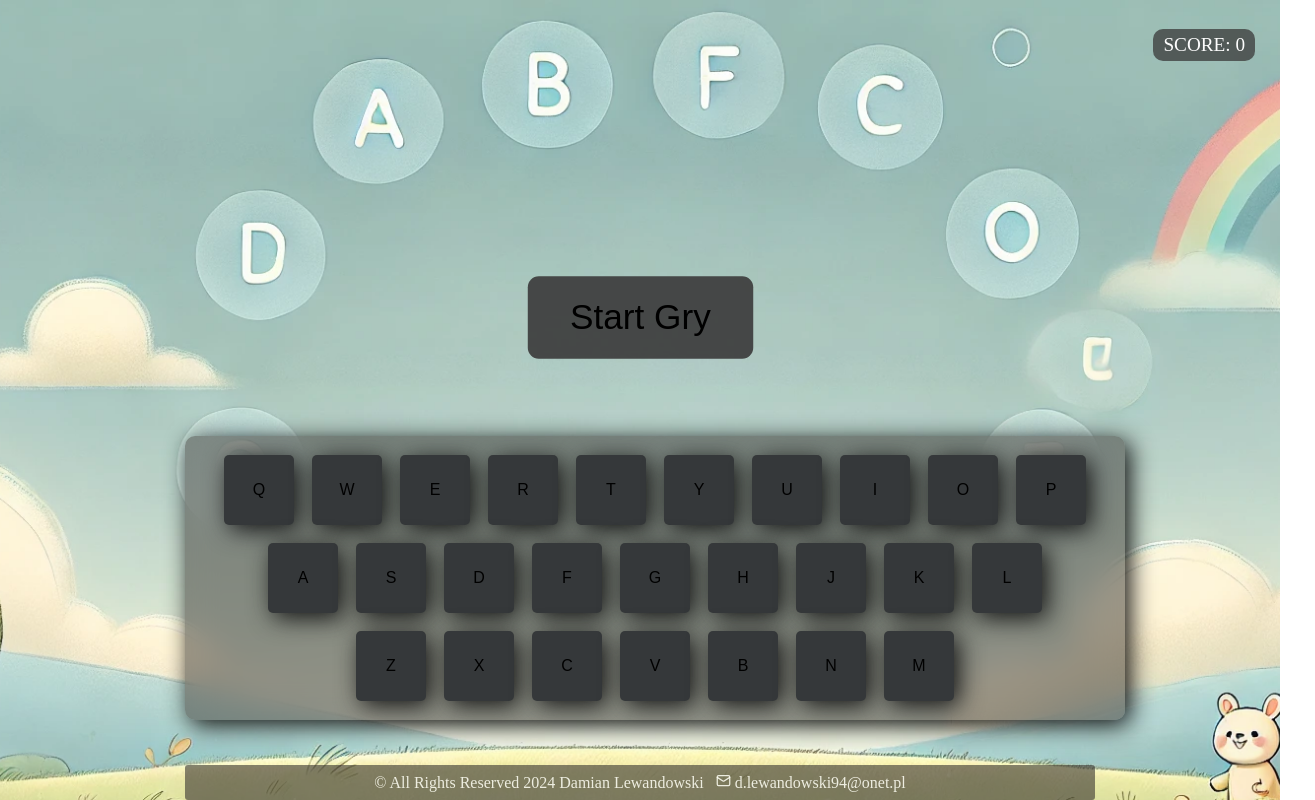
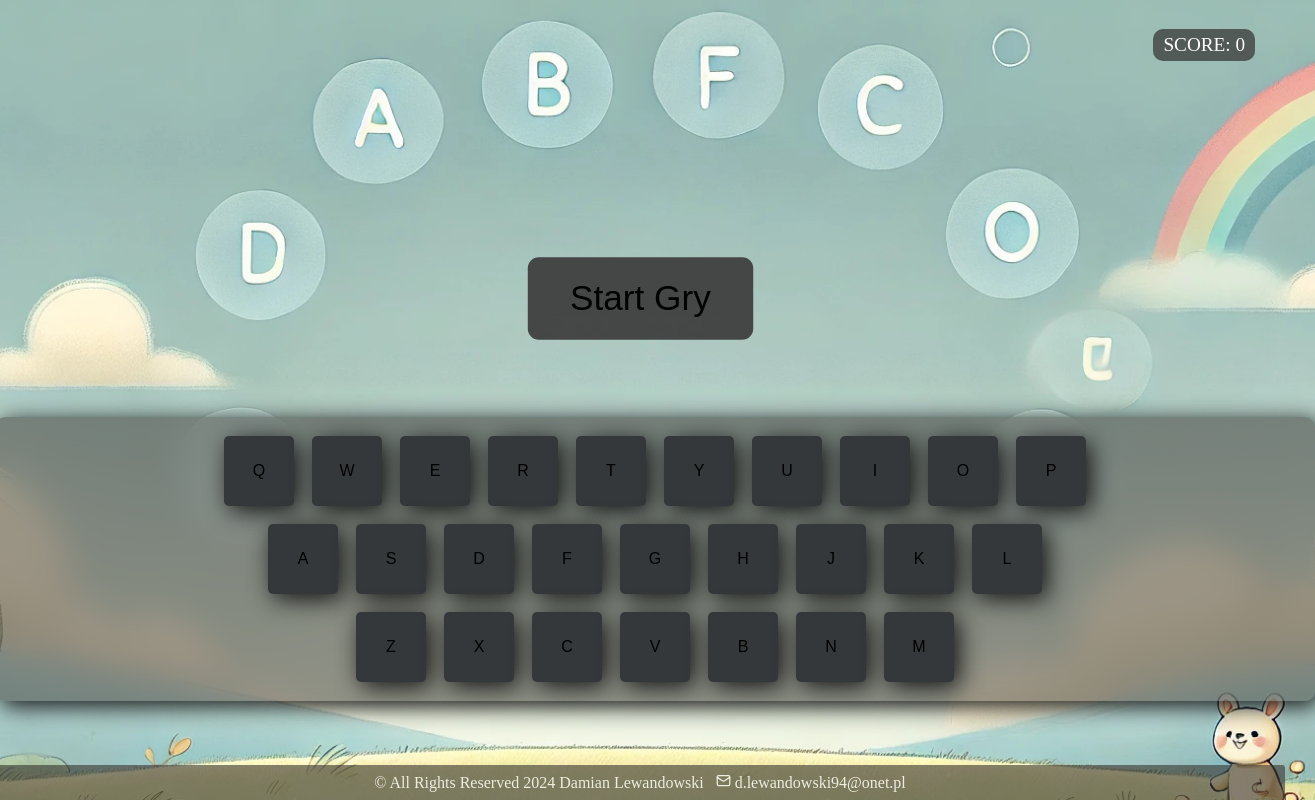
Before and after one commit to dalewandowski/RandomLetterApp, a React (Vite) app: page / in a window 1280 px wide. Shown: the whole page, 1315 px wide, since content can reach past the window. Built offline with nearby package versions, Linux system fonts and the light colour scheme.

Commit message:
create new branch

```diff
--- a/src/Components/Footer/Footer.jsx
+++ b/src/Components/Footer/Footer.jsx
@@ -3,13 +3,13 @@ import style from "./footer.module.css";
 
 function Footer() {
   return (
-    <div className={style.footer}>
+    <footer className={style.footer}>
       <p className={style.textFooter}>
         &copy; All Rights Reserved {new Date().getFullYear()} Damian Lewandowski
         &nbsp;&nbsp;
         <Mail size={15} /> d.lewandowski94@onet.pl{" "}
       </p>
-    </div>
+    </footer>
   );
 }
 
--- a/src/Components/Footer/footer.module.css
+++ b/src/Components/Footer/footer.module.css
@@ -3,6 +3,7 @@
   background-color: rgba(56, 53, 48, 0.6);
   text-align: center;
   height: 25px;
+  width: 100vw;
   display: flex;
   justify-content: center;
   align-items: center;
--- a/src/Components/Keyboard/Keyboard.jsx
+++ b/src/Components/Keyboard/Keyboard.jsx
@@ -10,6 +10,7 @@ function Keyboard({ randomLetter, isGameStarted, onClick }) {
   ]);
 
   return (
+    <div>
       <motion.div
         initial={{ x: -2000 }}
         animate={{ x: 0 }}
@@ -34,6 +35,7 @@ function Keyboard({ randomLetter, isGameStarted, onClick }) {
           </div>
         ))}
       </motion.div>
+    </div>
   );
 }
 
--- a/src/Components/RandomLetter/RandomLetter.jsx
+++ b/src/Components/RandomLetter/RandomLetter.jsx
@@ -80,7 +80,8 @@ function RandomLetter() {
   }, [randomLetter]);
 
   return (
-    <>
+    <main>
+      <div>
         <p className={style.scoreParagraph}>SCORE: {score}</p>{" "}
         <AnimatePresence mode="popLayout">
           {!isGameStarted ? (
@@ -109,13 +110,13 @@ function RandomLetter() {
             </motion.span>
           )}
         </AnimatePresence>
+      </div>
       <Keyboard
         onClick={handleClickLetter}
         isGameStarted={isGameStarted}
         randomLetter={randomLetter}
       />
-    </>
+    </main>
   );
 }
-
 export default RandomLetter;
```
Lines whose indentation alone changed are shown as unchanged.
